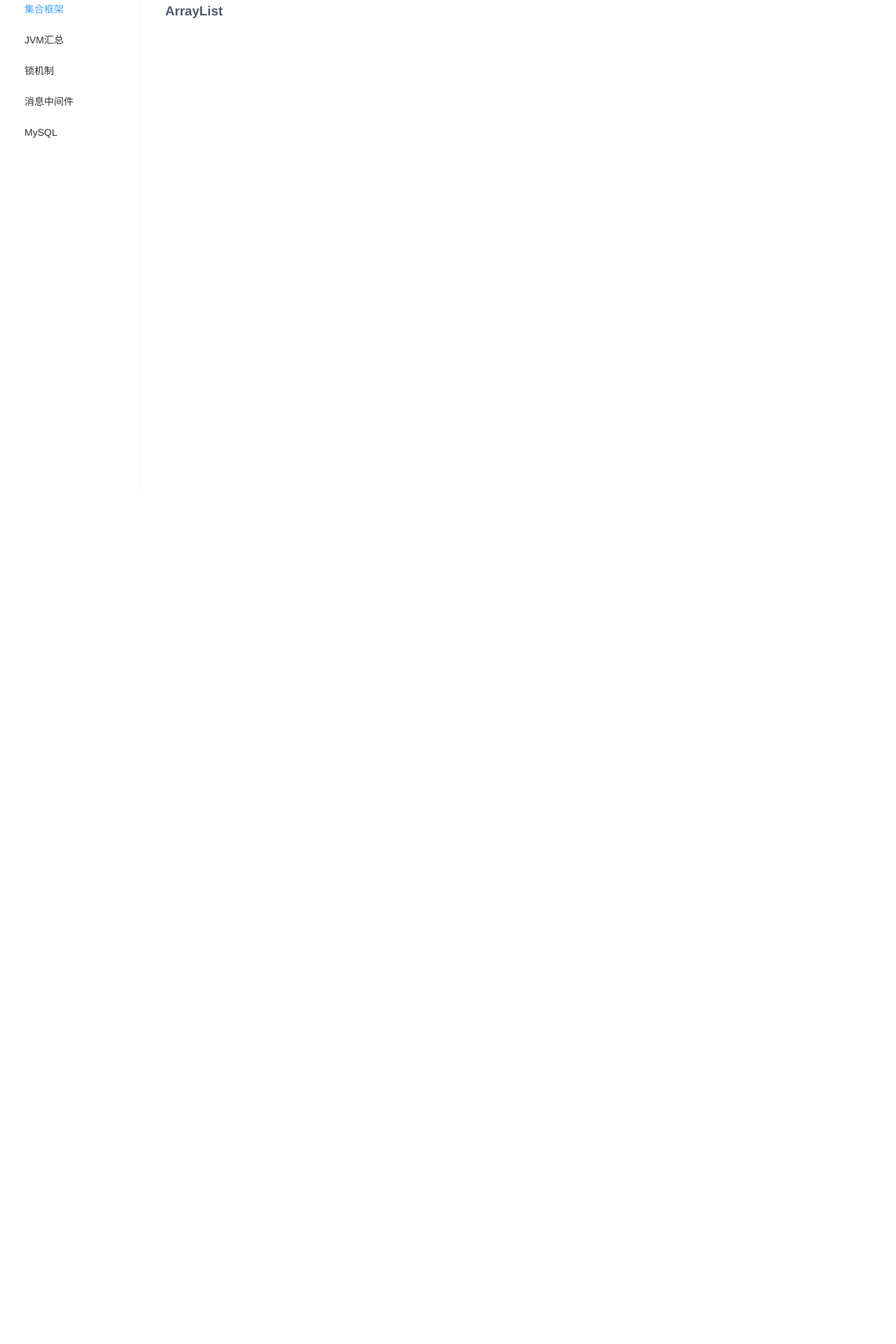
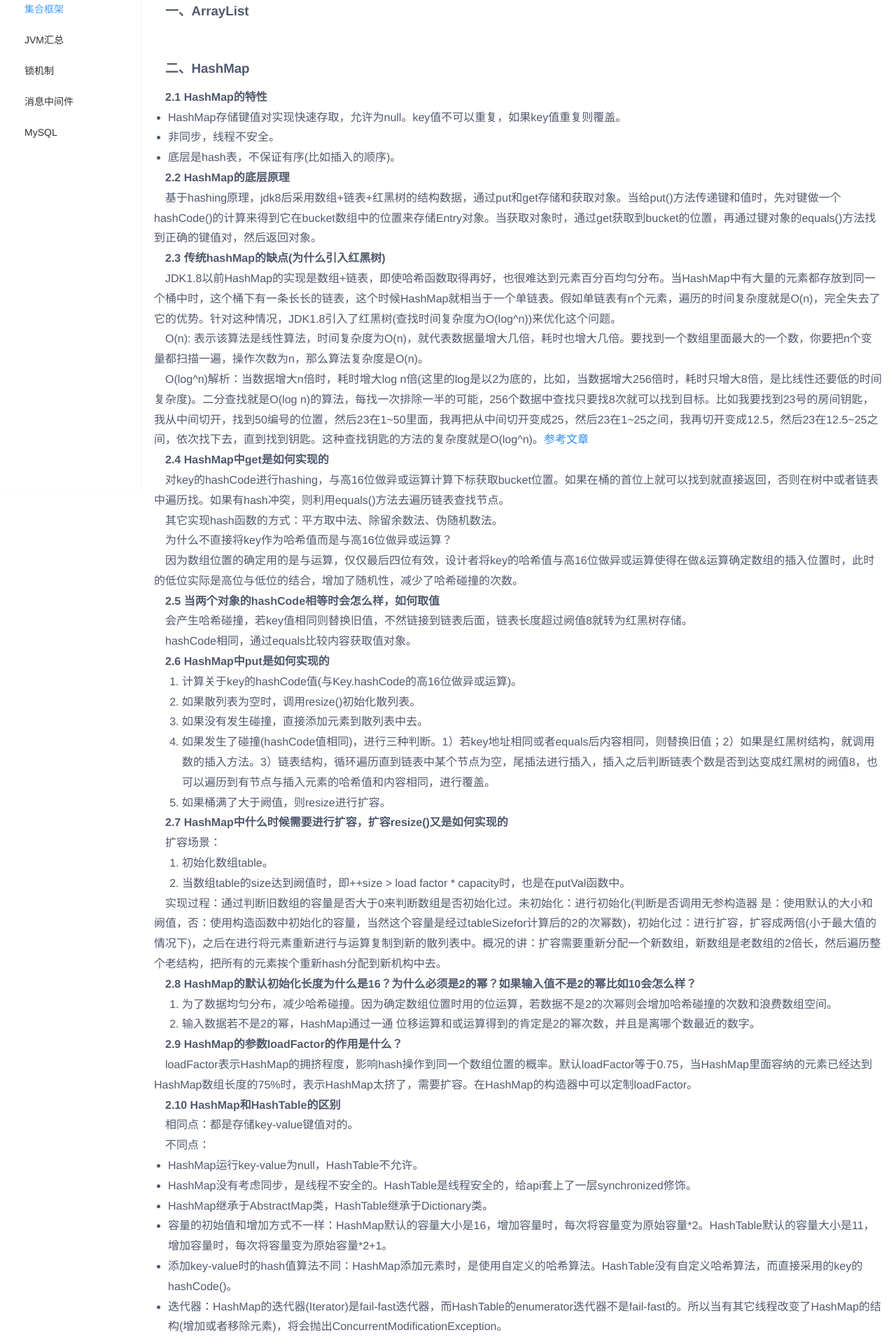
Before and after one commit to lixaviers/suyan-ms, a Vue app: page /#/collection in a window 1280 px wide. Shown: the part 100-2020 px from the top of the page at 70% size. Before the commit the page ends 800 px from the top, so only its background shows below. Built offline with nearby package versions, Linux system fonts and the light colour scheme.

Commit message:
feat:page

```diff
--- a/src/styles/common.less
+++ b/src/styles/common.less
@@ -282,6 +282,14 @@ ol, li {
   .main {
     padding-right: 260px;
   }
+  :not(pre)>code[class*=language-], pre[class*=language-] {
+    background: #f5f2f0;
+  }
+  pre[class*=language-] {
+    padding: 1em;
+    margin: .5em 0;
+    overflow: auto;
+  }
   .el-divider--horizontal {
     margin: 10px 0;
   }
--- a/src/views/page/collection.vue
+++ b/src/views/page/collection.vue
@@ -1,7 +1,66 @@
 <template>
     <div class="suyan__home">
         <h1>集合框架<el-button class="suyan__btn__print" type="primary" plain @click="print">打印pdf</el-button></h1><el-divider></el-divider>
-        <h3>ArrayList</h3>
+        <h3>一、ArrayList</h3>
+<p>&nbsp;</p>
+<h3>二、HashMap</h3>
+<h4>2.1 HashMap的特性</h4>
+<ul>
+<li>HashMap存储键值对实现快速存取，允许为null。key值不可以重复，如果key值重复则覆盖。</li>
+<li>非同步，线程不安全。</li>
+<li>底层是hash表，不保证有序(比如插入的顺序)。</li>
+</ul>
+<h4>2.2 HashMap的底层原理</h4>
+<p>基于hashing原理，jdk8后采用数组+链表+红黑树的结构数据，通过put和get存储和获取对象。当给put()方法传递键和值时，先对键做一个hashCode()的计算来得到它在bucket数组中的位置来存储Entry对象。当获取对象时，通过get获取到bucket的位置，再通过键对象的equals()方法找到正确的键值对，然后返回对象。</p>
+<h4>2.3 传统hashMap的缺点(为什么引入红黑树)</h4>
+<p>JDK1.8以前HashMap的实现是数组+链表，即使哈希函数取得再好，也很难达到元素百分百均匀分布。当HashMap中有大量的元素都存放到同一个桶中时，这个桶下有一条长长的链表，这个时候HashMap就相当于一个单链表。假如单链表有n个元素，遍历的时间复杂度就是O(n)，完全失去了它的优势。针对这种情况，JDK1.8引入了红黑树(查找时间复杂度为O(log^n))来优化这个问题。</p>
+<p>O(n): 表示该算法是线性算法，时间复杂度为O(n)，就代表数据量增大几倍，耗时也增大几倍。要找到一个数组里面最大的一个数，你要把n个变量都扫描一遍，操作次数为n，那么算法复杂度是O(n)。</p>
+<p>O(log^n)解析：当数据增大n倍时，耗时增大log n倍(这里的log是以2为底的，比如，当数据增大256倍时，耗时只增大8倍，是比线性还要低的时间复杂度)。二分查找就是O(log n)的算法，每找一次排除一半的可能，256个数据中查找只要找8次就可以找到目标。比如我要找到23号的房间钥匙，我从中间切开，找到50编号的位置，然后23在1~50里面，我再把从中间切开变成25，然后23在1~25之间，我再切开变成12.5，然后23在12.5~25之间，依次找下去，直到找到钥匙。这种查找钥匙的方法的复杂度就是O(log^n)。<a href="https://blog.csdn.net/lkp1603645756/article/details/85013126" target="_blank" rel="noopener">参考文章</a></p>
+<h4>2.4 HashMap中get是如何实现的</h4>
+<p>对key的hashCode进行hashing，与高16位做异或运算计算下标获取bucket位置。如果在桶的首位上就可以找到就直接返回，否则在树中或者链表中遍历找。如果有hash冲突，则利用equals()方法去遍历链表查找节点。</p>
+<p>其它实现hash函数的方式：平方取中法、除留余数法、伪随机数法。</p>
+<p>为什么不直接将key作为哈希值而是与高16位做异或运算？</p>
+<p>因为数组位置的确定用的是与运算，仅仅最后四位有效，设计者将key的哈希值与高16位做异或运算使得在做&amp;运算确定数组的插入位置时，此时的低位实际是高位与低位的结合，增加了随机性，减少了哈希碰撞的次数。</p>
+<h4>2.5 当两个对象的hashCode相等时会怎么样，如何取值</h4>
+<p>会产生哈希碰撞，若key值相同则替换旧值，不然链接到链表后面，链表长度超过阙值8就转为红黑树存储。</p>
+<p>hashCode相同，通过equals比较内容获取值对象。</p>
+<h4>2.6 HashMap中put是如何实现的</h4>
+<ol>
+<li>计算关于key的hashCode值(与Key.hashCode的高16位做异或运算)。</li>
+<li>如果散列表为空时，调用resize()初始化散列表。</li>
+<li>如果没有发生碰撞，直接添加元素到散列表中去。</li>
+<li>如果发生了碰撞(hashCode值相同)，进行三种判断。1）若key地址相同或者equals后内容相同，则替换旧值；2）如果是红黑树结构，就调用数的插入方法。3）链表结构，循环遍历直到链表中某个节点为空，尾插法进行插入，插入之后判断链表个数是否到达变成红黑树的阙值8，也可以遍历到有节点与插入元素的哈希值和内容相同，进行覆盖。</li>
+<li>如果桶满了大于阙值，则resize进行扩容。</li>
+</ol>
+<h4>2.7 HashMap中什么时候需要进行扩容，扩容resize()又是如何实现的</h4>
+<p>扩容场景：</p>
+<ol>
+<li>初始化数组table。</li>
+<li>当数组table的size达到阙值时，即++size &gt; load factor * capacity时，也是在putVal函数中。</li>
+</ol>
+<p>实现过程：通过判断旧数组的容量是否大于0来判断数组是否初始化过。未初始化：进行初始化(判断是否调用无参构造器 是：使用默认的大小和阙值，否：使用构造函数中初始化的容量，当然这个容量是经过tableSizefor计算后的2的次幂数)，初始化过：进行扩容，扩容成两倍(小于最大值的情况下)，之后在进行将元素重新进行与运算复制到新的散列表中。概况的讲：扩容需要重新分配一个新数组，新数组是老数组的2倍长，然后遍历整个老结构，把所有的元素挨个重新hash分配到新机构中去。</p>
+<h4>2.8 HashMap的默认初始化长度为什么是16？为什么必须是2的幂？如果输入值不是2的幂比如10会怎么样？</h4>
+<ol>
+<li>为了数据均匀分布，减少哈希碰撞。因为确定数组位置时用的位运算，若数据不是2的次幂则会增加哈希碰撞的次数和浪费数组空间。</li>
+<li>输入数据若不是2的幂，HashMap通过一通 位移运算和或运算得到的肯定是2的幂次数，并且是离哪个数最近的数字。</li>
+</ol>
+<h4>2.9 HashMap的参数loadFactor的作用是什么？</h4>
+<p>loadFactor表示HashMap的拥挤程度，影响hash操作到同一个数组位置的概率。默认loadFactor等于0.75，当HashMap里面容纳的元素已经达到HashMap数组长度的75%时，表示HashMap太挤了，需要扩容。在HashMap的构造器中可以定制loadFactor。</p>
+<h4>2.10 HashMap和HashTable的区别</h4>
+<p>相同点：都是存储key-value键值对的。</p>
+<p>不同点：</p>
+<ul>
+<li>HashMap运行key-value为null，HashTable不允许。</li>
+<li>HashMap没有考虑同步，是线程不安全的。HashTable是线程安全的，给api套上了一层synchronized修饰。</li>
+<li>HashMap继承于AbstractMap类，HashTable继承于Dictionary类。</li>
+<li>容量的初始值和增加方式不一样：HashMap默认的容量大小是16，增加容量时，每次将容量变为原始容量*2。HashTable默认的容量大小是11，增加容量时，每次将容量变为原始容量*2+1。</li>
+<li>添加key-value时的hash值算法不同：HashMap添加元素时，是使用自定义的哈希算法。HashTable没有自定义哈希算法，而直接采用的key的hashCode()。</li>
+<li>迭代器：HashMap的迭代器(Iterator)是fail-fast迭代器，而HashTable的enumerator迭代器不是fail-fast的。所以当有其它线程改变了HashMap的结构(增加或者移除元素)，将会抛出ConcurrentModificationException。</li>
+</ul>
+<p>&nbsp;</p>
+<p>&nbsp;</p>
+<p>&nbsp;</p>
+<p>&nbsp;</p>
     </div>
 </template>
 
```
